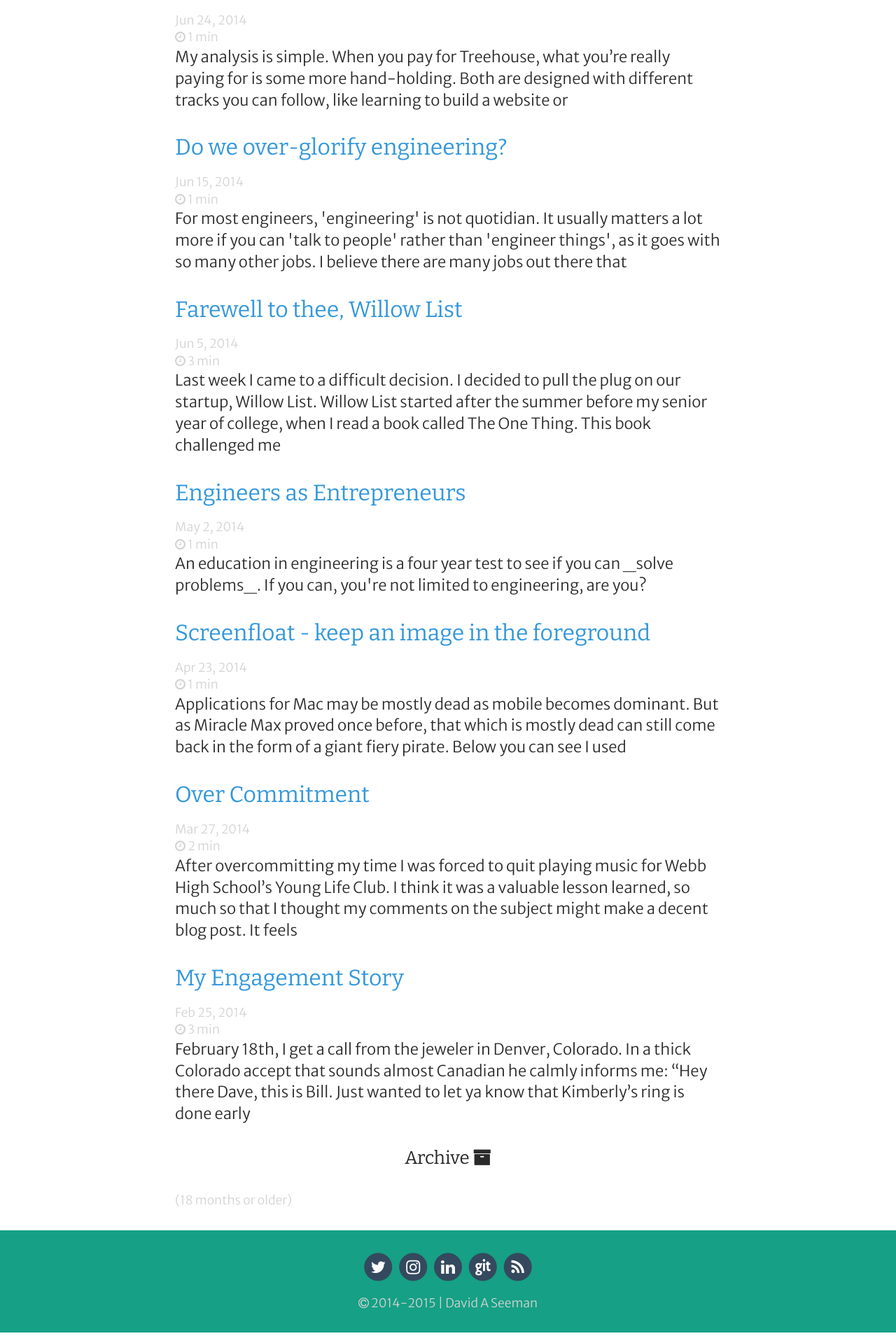
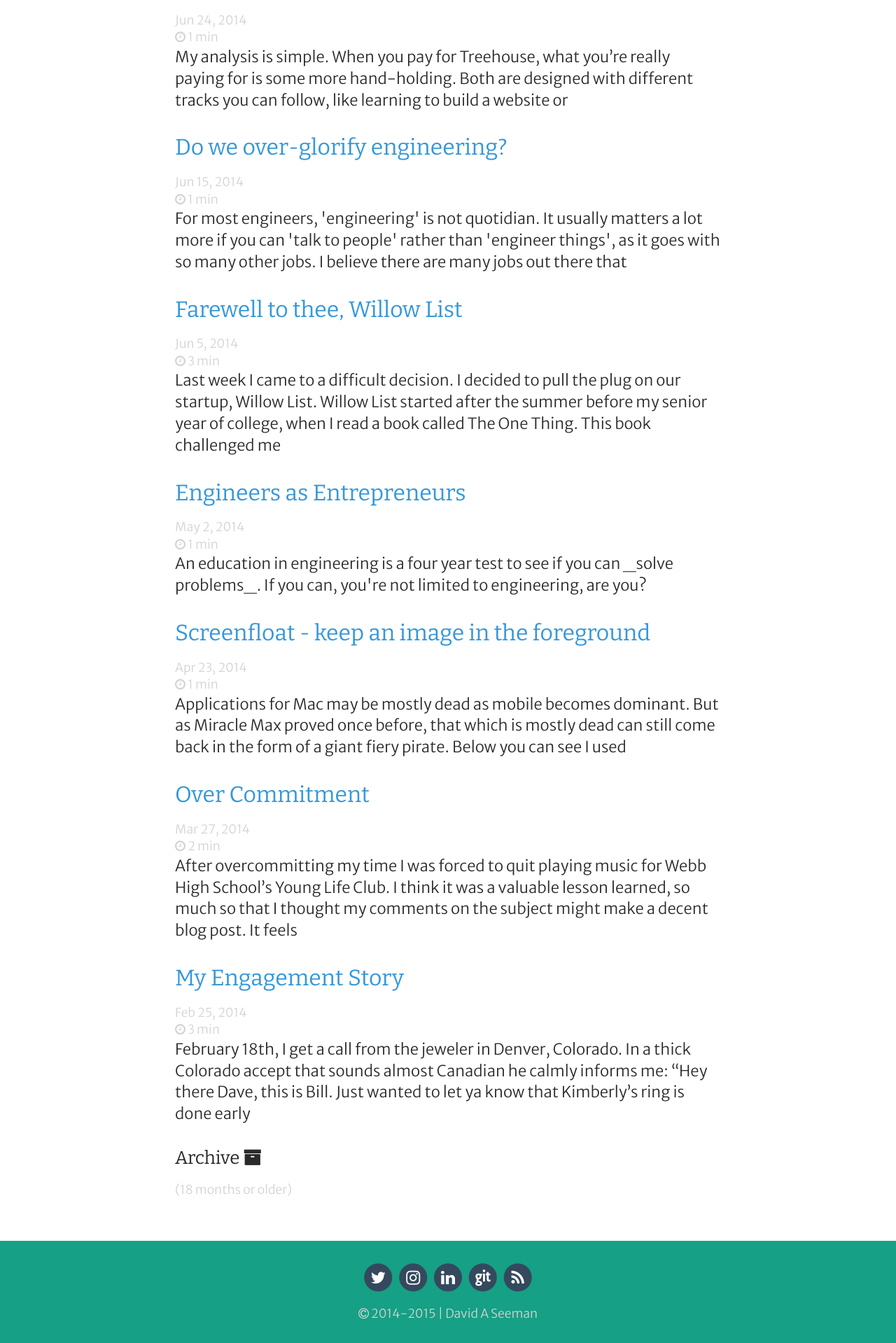
Before and after one commit to Shipwright/daveas.github.io, a Jekyll site: the page built from blog.html, in a window 1280 px wide. Shown: the part 1554-3473 px from the top of the page at 70% size. Built offline with Jekyll 4.4.1, drawn with Linux system fonts in a browser that asks for light colours; nearby versions of some CDN libraries; some web fonts are replaced.

Commit message:
Update archive.html

```diff
--- a/_includes/archive.html
+++ b/_includes/archive.html
@@ -1,6 +1,8 @@
 <label class="collapse" for="_1">
-  <h3 class="archive">Archive <i class="fa fa-archive"></i></h3>
-  <p class="center post-meta">(18 months or older)</p>
+  <div class="archive">
+    <h3>Archive <i class="fa fa-archive"></i></h3>
+    <p class="post-meta">(18 months or older)</p>
+  </div>
 </label>
 <input id="_1" type="checkbox">
 <div>
```
